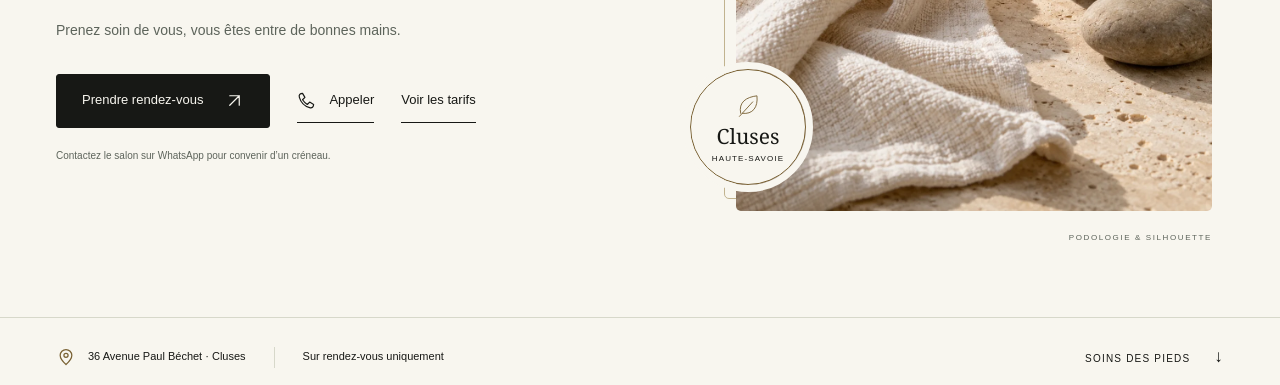
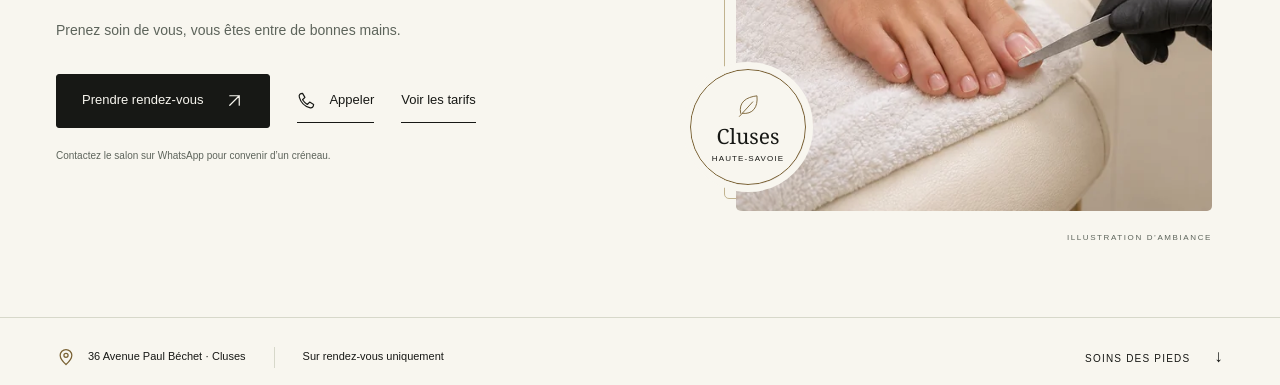
Before and after one commit to sashkopsh-dotcom/ambeaty, a website: page dist/index.html in a window 1280 px wide. Shown: the part 567-952 px from the top of the page. Drawn offline with Linux system fonts and the light colour scheme.

Commit message:
Show aesthetic foot care in the homepage hero

```diff
--- a/dist/index.html
+++ b/dist/index.html
@@ -64,9 +64,9 @@
         <p class="booking-note">Contactez le salon sur WhatsApp pour convenir d’un créneau.</p>
       </div>
       <div class="hero-visual">
-        <div class="hero-photo"><img src="assets/wellness-still-life.webp" width="1122" height="1402" alt="" fetchpriority="high"></div>
+        <div class="hero-photo"><img src="assets/hero-podologie-20261125.webp" srcset="assets/hero-podologie-20261125-560.webp 560w, assets/hero-podologie-20261125.webp 1122w" sizes="(max-width: 700px) calc(100vw - 66px), (max-width: 1312px) 42vw, 491px" width="1122" height="1402" alt="Illustration d’un soin esthétique des ongles du pied avec une lime professionnelle." fetchpriority="high" decoding="async"></div>
         <div class="hero-seal"><svg aria-hidden="true"><use href="#icon-leaf"/></svg><span>Cluses<small>Haute-Savoie</small></span></div>
-        <p class="photo-caption">Podologie &amp; silhouette</p>
+        <p class="photo-caption">Illustration d’ambiance</p>
       </div>
     </section>
     <div class="visit-strip"><div class="section-shell"><p><svg aria-hidden="true"><use href="#icon-pin"/></svg>36 Avenue Paul Béchet · Cluses</p><span class="strip-line" aria-hidden="true"></span><p>Sur rendez-vous uniquement</p><a href="#soins-des-pieds" class="explore-link">Soins des pieds <span aria-hidden="true">↓</span></a></div></div>
```
Also changed, not shown: dist/assets/hero-podologie-20261125-560.webp (added), dist/assets/hero-podologie-20261125.webp (added), dist/assets/wellness-still-life.webp (deleted).
